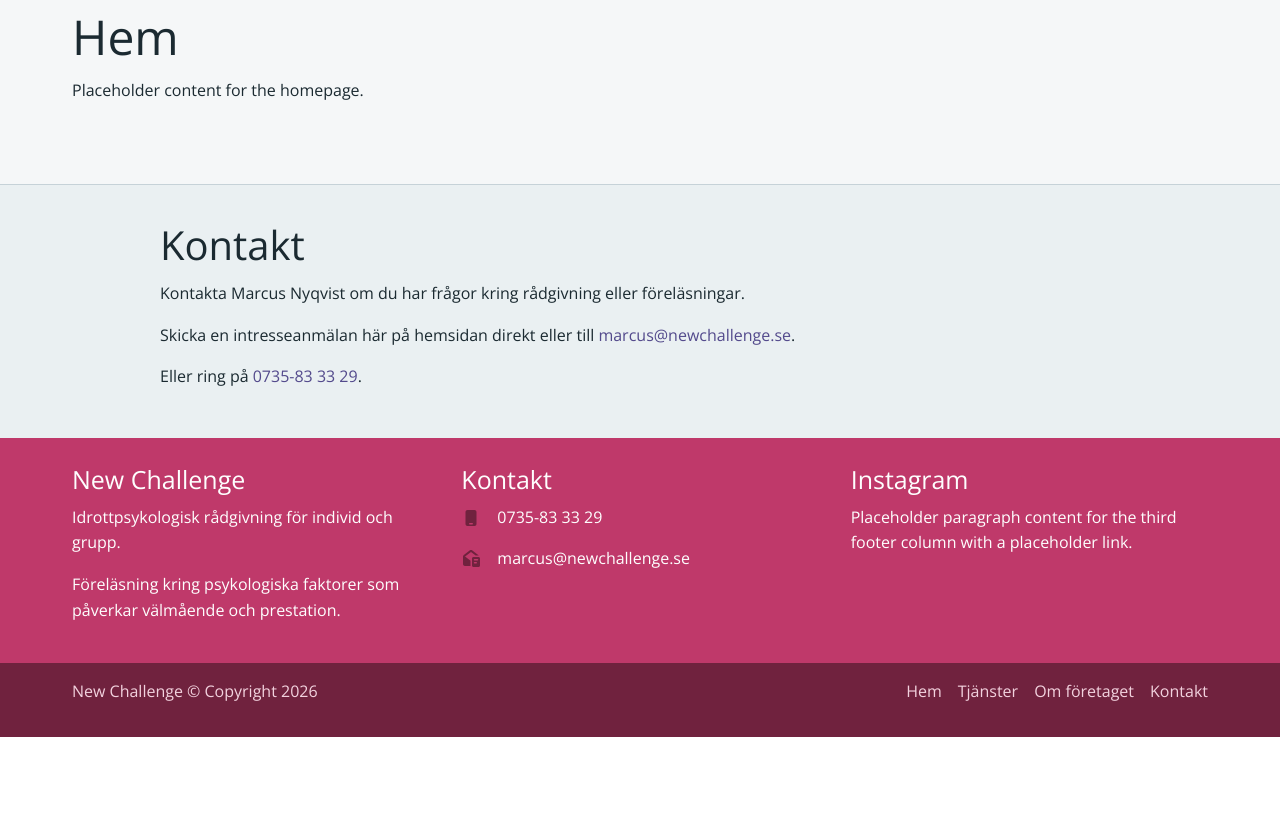
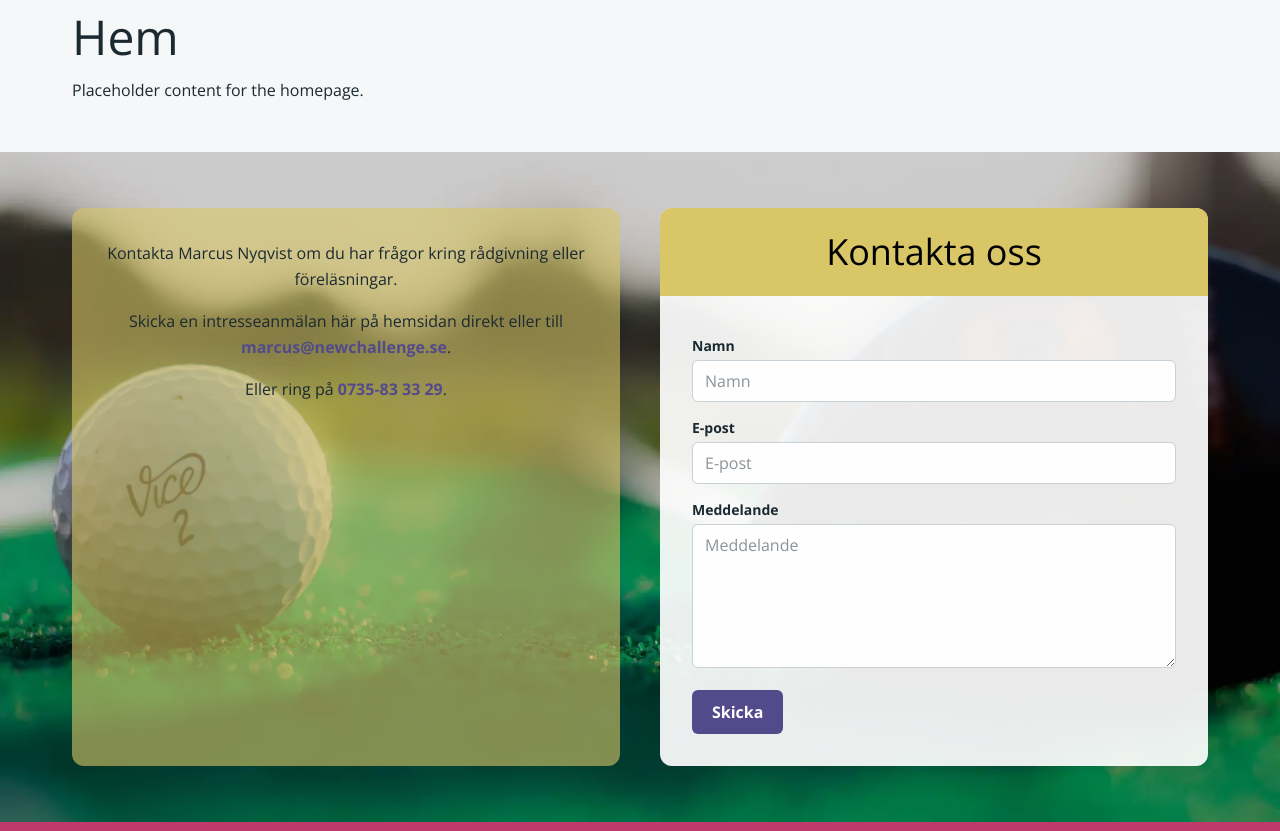
Before and after one commit to CalvinMcGee/newchallenge, an Astro site: page / in a window 1280 px wide. Shown: the part 409-1240 px from the top of the page. Before the commit the page ends 1146 px from the top, so only its background shows below. Built offline with nearby package versions, Linux system fonts and the light colour scheme; Astro itself is replaced by a stand-in of ours.

Commit message:
feat: contact component

```diff
--- a/src/components/ContactSection.astro
+++ b/src/components/ContactSection.astro
@@ -5,9 +5,73 @@ import { site } from "../config/site";
 const contactHtml = marked.parse(site.contact.text) as string;
 ---
 
-<section id="kontakt" class="contact-section" aria-labelledby="contact-title">
-  <div class="content-wrap">
-    <h2 id="contact-title">Kontakt</h2>
-    <Fragment set:html={contactHtml} />
+<section id="kontakt" aria-labelledby="contact-title">
+  <div
+    class="bg-cover bg-center bg-no-repeat md:bg-fixed"
+    style="background-image: linear-gradient(rgba(0,0,0,0.2), rgba(0,0,0,0.2)), url('/img/parallax_golf.jpg'); background-image: linear-gradient(rgba(0,0,0,0.2), rgba(0,0,0,0.2)), image-set(url('/img/parallax_golf.webp') type('image/webp') 1x, url('/img/parallax_golf.jpg') type('image/jpeg') 1x);"
+  >
+    <div>
+      <div class="mx-auto grid w-full max-w-6xl grid-cols-1 gap-6 px-2 py-10 md:grid-cols-2 md:gap-10 md:py-14">
+        <article class="rounded-xl p-6 md:p-8" style="background-color: rgb(from var(--warning) r g b / 0.6);">
+          <div
+            class="text-[var(--text)] text-center [&_a]:font-semibold [&_a]:text-[var(--primary)] [&_a:hover]:underline [&_p]:mb-4 [&_p]:leading-relaxed"
+            set:html={contactHtml}
+          ></div>
+        </article>
+
+        <aside class="overflow-hidden rounded-xl bg-[var(--white)]/92">
+          <h2 class="bg-[var(--warning)] px-6 py-6 text-4xl text-center text-black md:px-8">
+            {site.contact.title}
+          </h2>
+          <form class="space-y-4 px-6 py-6 md:px-8 md:py-8" method="post" action="/success" aria-label="Kontaktformulär" method="POST" data-netlify="true" data-netlify-recaptcha="true">
+            <div>
+              <label class="mb-1 block text-sm font-semibold text-[var(--text)]" for="contact-name">Namn</label>
+              <input
+                class="w-full rounded-md border border-[var(--border)] bg-[var(--white)] px-3 py-2 text-[var(--text)] focus:border-[var(--secondary)] focus:outline-none"
+                id="contact-name"
+                name="name"
+                type="text"
+                autocomplete="name"
+                placeholder="Namn"
+                required
+              />
+            </div>
+
+            <div>
+              <label class="mb-1 block text-sm font-semibold text-[var(--text)]" for="contact-email">E-post</label>
+              <input
+                class="w-full rounded-md border border-[var(--border)] bg-[var(--white)] px-3 py-2 text-[var(--text)] focus:border-[var(--secondary)] focus:outline-none"
+                id="contact-email"
+                name="email"
+                type="email"
+                autocomplete="email"
+                placeholder="E-post"
+                required
+              />
+            </div>
+
+            <div>
+              <label class="mb-1 block text-sm font-semibold text-[var(--text)]" for="contact-message">Meddelande</label>
+              <textarea
+                class="min-h-36 w-full rounded-md border border-[var(--border)] bg-[var(--white)] px-3 py-2 text-[var(--text)] focus:border-[var(--secondary)] focus:outline-none"
+                id="text"
+                name="text"
+                placeholder="Meddelande"
+                required
+              ></textarea>
+            </div>
+
+            <div class="g-recaptcha" data-sitekey="6Lcspb4UAAAAAF4zKBwuwhzDMfZ9PTqqaymidijI"></div>
+
+            <button
+              class="inline-flex rounded-md bg-[var(--primary)] px-5 py-2.5 font-semibold text-[var(--white)] transition hover:bg-[var(--secondary-20-dark)]"
+              type="submit"
+            >
+              Skicka
+            </button>
+          </form>
+        </aside>
+      </div>
+    </div>
   </div>
 </section>
--- a/src/layouts/BaseLayout.astro
+++ b/src/layouts/BaseLayout.astro
@@ -44,5 +44,8 @@ const visiblePageTitle = pageTitle ?? site.title;
       <ContactSection />
       <SiteFooter />
     </div>
+
+    <!-- SCRIPTS -->
+    <script src="https://www.google.com/recaptcha/api.js?hl=sv" async defer></script>
   </body>
 </html>
--- a/src/styles/global.css
+++ b/src/styles/global.css
@@ -307,13 +307,6 @@ body {
   font-weight: 600;
 }
 
-.contact-section {
-  background: var(--surface-soft);
-  border-top: 1px solid var(--border);
-  margin-top: 2rem;
-  padding: 2rem 0;
-}
-
 .site-footer {
   --footer-text: var(--white);
   --footer-text-dark: var(--secondary-40-light);
```
